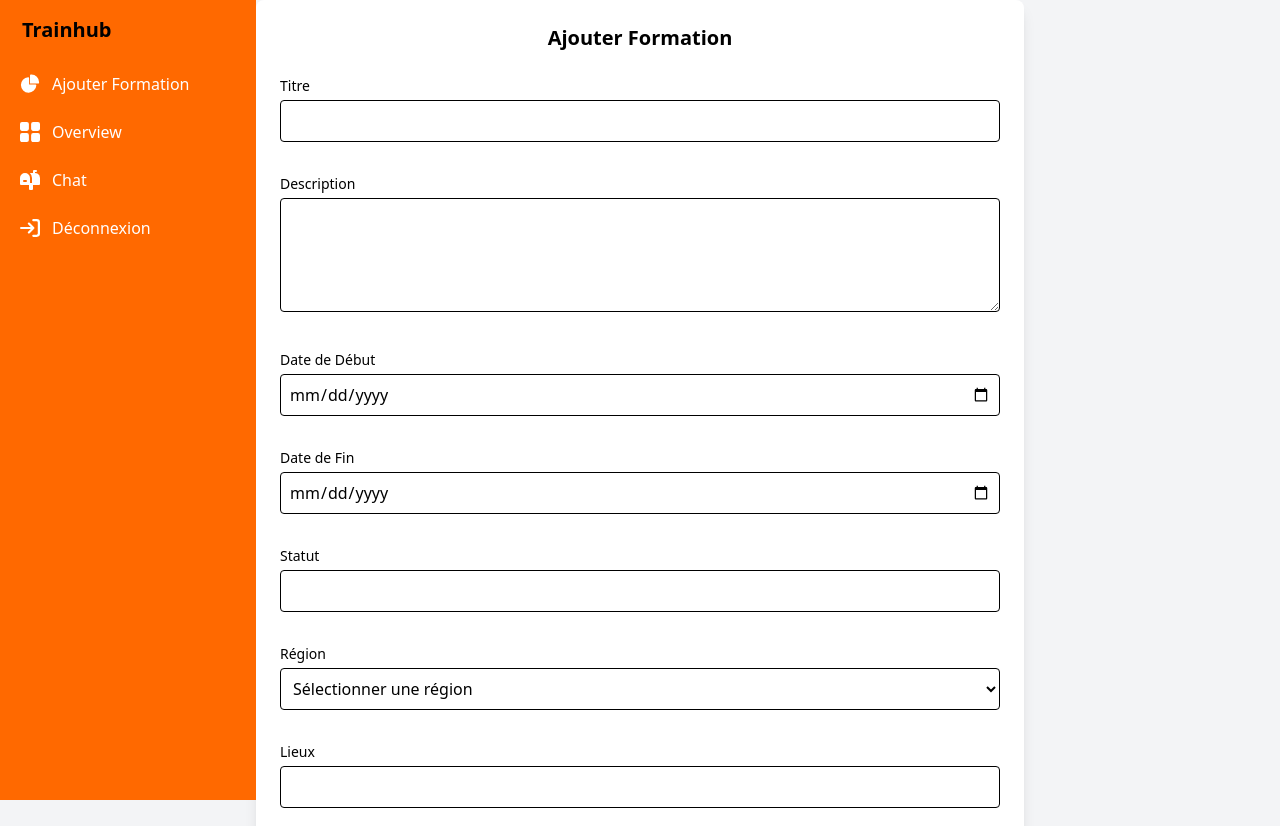
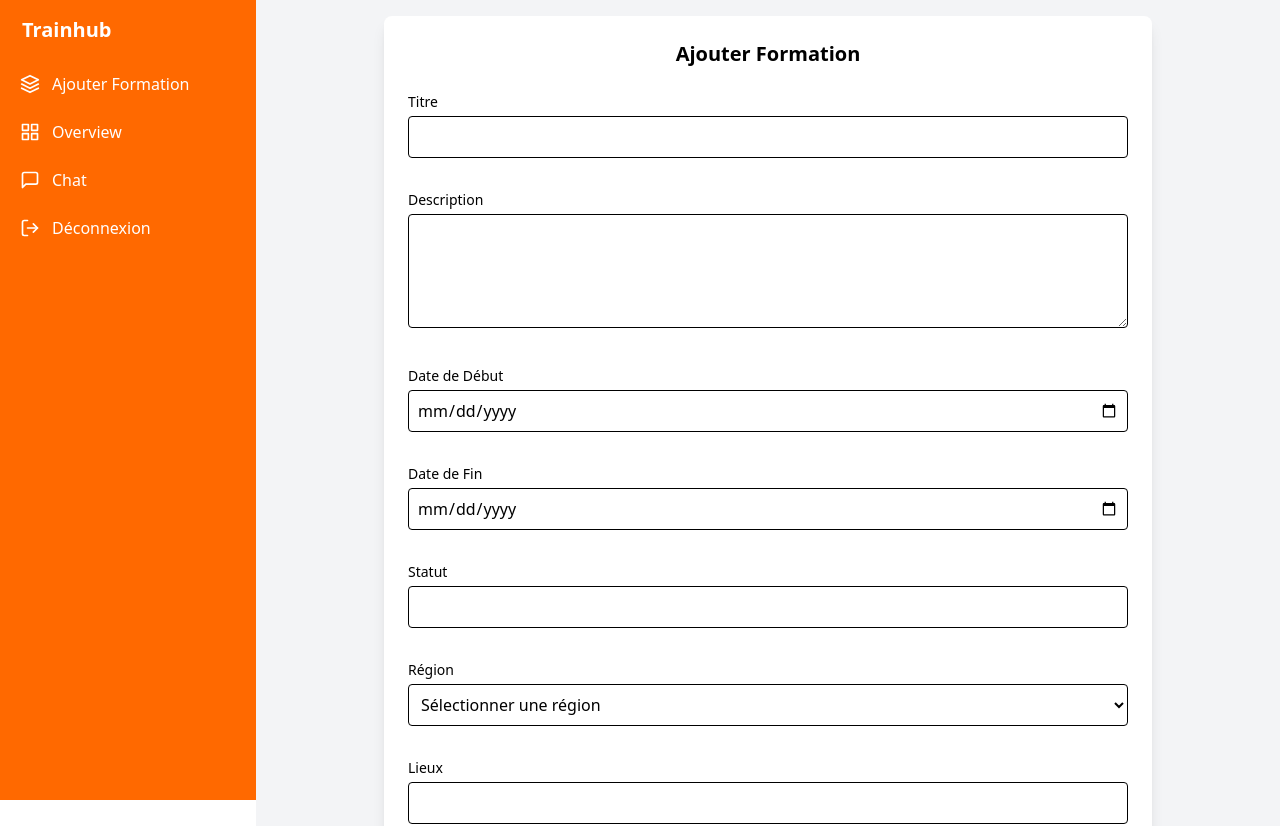
Before and after one commit to KarimKribi02/ofppt-trainhub, a React (Vite) app in the folder frontend/: page /formations in a window 1280 px wide. Shown: the top 826 px of the page. Built offline with nearby package versions, Linux system fonts and the light colour scheme.

Commit message:
modife CDC Page

```diff
--- a/frontend/package.json
+++ b/frontend/package.json
@@ -13,6 +13,7 @@
     "@heroicons/react": "^2.2.0",
     "@material-tailwind/react": "^2.1.10",
     "@tailwindcss/vite": "^4.0.9",
+    "axios": "^1.8.1",
     "react": "^19.0.0",
     "react-dom": "^19.0.0",
     "react-icons": "^5.5.0",
--- a/frontend/src/Admin/CDC/CdcPage.jsx
+++ b/frontend/src/Admin/CDC/CdcPage.jsx
@@ -5,7 +5,9 @@ function CdcPage() {
   return (
     <>
       <SideBar />
+
       <FormationForm />
+
     </>
   )
 }
--- a/frontend/src/Admin/CDC/FormationForm.jsx
+++ b/frontend/src/Admin/CDC/FormationForm.jsx
@@ -1,4 +1,5 @@
 import React, { useState } from 'react';
+import axios from 'axios'
 
 const FormationForm = () => {
   const [formData, setFormData] = useState({
@@ -29,22 +30,30 @@ const FormationForm = () => {
       [name]: files[0]
     });
   };
-  const handleSubmit = (e) => {
+  const handleSubmit = async (e) => {
     e.preventDefault();
-    console.log('Form data submitted:', formData);
-    // FormData pour envoyer des fichiers
-    axios.post('http://127.0.0.1:8000/api/formations', formData)
-      .then(response => {
-        console.log('Formation ajoutée:', response.data);
-        // Réinitialiser le formulaire après ajout
-      })
-      .catch(error => {
-        console.error('Erreur lors de l\'ajout de la formation:', error);
-      });
+      const res = await axios.post('http://127.0.0.1:8000/api/formations', formData);
+
+      if (res.data.status === 200) {
+        console.log('Formation ajoutée:', res.data.message);
+        setFormData({
+          titre: '',
+          description: '',
+          dateDebut: '',
+          dateFin: '',
+          statut: '',
+          region: '',
+          lieux: '',
+          document: null,
+          image: null
+        });
+      }
+
   };
 
   return (
-    <div className="flex justify-center items-center min-h-screen bg-gray-100">
+
+    <div className="flex justify-center items-center min-h-screen bg-gray-100 p-4 sm:ml-64">
       <div className="max-w-3xl w-full bg-white shadow-lg p-6 rounded-lg">
         <h2 className="text-xl font-semibold mb-6 text-center">Ajouter Formation</h2>
 
--- a/frontend/src/Admin/SlideBar/SideBar.jsx
+++ b/frontend/src/Admin/SlideBar/SideBar.jsx
@@ -1,63 +1,99 @@
-import React from 'react'
-
+import React, { useState } from "react";
+import { FiGrid, FiLayers, FiMessageSquare, FiLogOut } from "react-icons/fi"; // Import des icônes
 
 function SideBar() {
+  const [isOpen, setIsOpen] = useState(false);
+
+  // Fonction pour fermer le menu en cliquant en dehors
+  const handleClickOutside = (event) => {
+    if (isOpen && event.target.id === "sidebar-overlay") {
+      setIsOpen(false);
+    }
+  };
+
   return (
     <div>
-    <button data-drawer-target="logo-sidebar" data-drawer-toggle="logo-sidebar" aria-controls="logo-sidebar" type="button" className="inline-flex items-center p-2 mt-2 ms-3 text-sm text-gray-500 rounded-lg sm:hidden hover:bg-gray-100 focus:outline-none focus:ring-2 focus:ring-gray-200 dark:text-gray-400 dark:hover:bg-gray-700 dark:focus:ring-gray-600">
+      {/* Bouton de Toggle */}
+      <button
+        onClick={() => setIsOpen(!isOpen)}
+        type="button"
+        className="inline-flex items-center p-2 mt-2 ms-3 text-sm bg-orange-500 rounded-lg sm:hidden hover:bg-gray-100 focus:outline-none focus:ring-2 focus:ring-gray-200 dark:text-gray-50 dark:hover:bg-gray-700 dark:focus:ring-gray-600"
+      >
         <span className="sr-only">Open sidebar</span>
-       <svg className="w-6 h-6" aria-hidden="true" fill="currentColor" viewBox="0 0 20 20" xmlns="http://www.w3.org/2000/svg">
-       <path clip-rule="evenodd" fill-rule="evenodd" d="M2 4.75A.75.75 0 012.75 4h14.5a.75.75 0 010 1.5H2.75A.75.75 0 012 4.75zm0 10.5a.75.75 0 01.75-.75h7.5a.75.75 0 010 1.5h-7.5a.75.75 0 01-.75-.75zM2 10a.75.75 0 01.75-.75h14.5a.75.75 0 010 1.5H2.75A.75.75 0 012 10z"></path>
+        <svg className="w-6 h-6" aria-hidden="true" fill="currentColor" viewBox="0 0 20 20">
+          <path
+            clipRule="evenodd"
+            fillRule="evenodd"
+            d="M2 4.75A.75.75 0 012.75 4h14.5a.75.75 0 010 1.5H2.75A.75.75 0 012 4.75zm0 10.5a.75.75 0 01.75-.75h7.5a.75.75 0 010 1.5h-7.5a.75.75 0 01-.75-.75zM2 10a.75.75 0 01.75-.75h14.5a.75.75 0 010 1.5H2.75A.75.75 0 012 10z"
+          ></path>
         </svg>
       </button>
 
-    <aside id="logo-sidebar" className="fixed top-0 left-0 z-40 w-64 h-screen transition-transform -translate-x-full sm:translate-x-0" aria-label="Sidebar">
-       <div className="h-full px-3 py-4 overflow-y-auto bg-orange-500">
-          <a href="https://flowbite.com/" className="flex items-center ps-2.5 mb-5">
-             <span className="self-center text-xl font-semibold whitespace-nowrap dark:text-white">Trainhub</span>
+      {/* Overlay transparent qui ferme le menu quand on clique dessus */}
+      {isOpen && (
+        <div
+          id="sidebar-overlay"
+          className="fixed inset-0 bg-amber-5 bg-opacity-2 backdrop-blur-sm z-30 sm:hidden"
+          onClick={handleClickOutside}
+        ></div>
+      )}
+
+      {/* Sidebar Responsive */}
+      <aside
+        className={`fixed top-0 left-0 z-40 w-64 h-screen transition-transform ${
+          isOpen ? "translate-x-0" : "-translate-x-full"
+        } sm:translate-x-0 bg-orange-500`}
+        aria-label="Sidebar"
+      >
+        <div className="h-full px-3 py-4 overflow-y-auto">
+          {/* Logo */}
+          <a href="#" className="flex items-center ps-2.5 mb-5">
+            <span className="self-center text-xl font-semibold whitespace-nowrap text-white">Trainhub</span>
           </a>
+
+          {/* Menu Items */}
           <ul className="space-y-2 font-medium">
             <li>
-                <a href="#" className="flex items-center p-2 text-white rounded-lg dark:text-white hover:bg-gray-100 dark:hover:bg-gray-700 group">
-                   <svg className="shrink-0 w-5 h-5 text-white transition duration-75 group-hover:text-gray-900 dark:group-hover:text-white" aria-hidden="true" xmlns="http://www.w3.org/2000/svg" fill="currentColor" viewBox="0 0 22 21">
-                      <path d="M16.975 11H10V4.025a1 1 0 0 0-1.066-.998 8.5 8.5 0 1 0 9.039 9.039.999.999 0 0 0-1-1.066h.002Z"/>
-                      <path d="M12.5 0c-.157 0-.311.01-.565.027A1 1 0 0 0 11 1.02V10h8.975a1 1 0 0 0 1-.935c.013-.188.028-.374.028-.565A8.51 8.51 0 0 0 12.5 0Z"/>
-                   </svg>
+              <a
+                href="#"
+                className="flex items-center p-2 text-white rounded-lg hover:bg-gray-100 dark:hover:bg-gray-700 group"
+              >
+                <FiLayers className="w-5 h-5 text-white group-hover:text-gray-900 dark:group-hover:text-white" />
                 <span className="ms-3">Ajouter Formation</span>
               </a>
             </li>
             <li>
-                <a href="#" className="flex items-center p-2 text-white rounded-lg dark:text-white hover:bg-gray-100 dark:hover:bg-gray-700 group">
-                   <svg className="shrink-0 w-5 h-5 text-white transition duration-75 group-hover:text-gray-900 dark:group-hover:text-white" aria-hidden="true" xmlns="http://www.w3.org/2000/svg" fill="currentColor" viewBox="0 0 18 18">
-                      <path d="M6.143 0H1.857A1.857 1.857 0 0 0 0 1.857v4.286C0 7.169.831 8 1.857 8h4.286A1.857 1.857 0 0 0 8 6.143V1.857A1.857 1.857 0 0 0 6.143 0Zm10 0h-4.286A1.857 1.857 0 0 0 10 1.857v4.286C10 7.169 10.831 8 11.857 8h4.286A1.857 1.857 0 0 0 18 6.143V1.857A1.857 1.857 0 0 0 16.143 0Zm-10 10H1.857A1.857 1.857 0 0 0 0 11.857v4.286C0 17.169.831 18 1.857 18h4.286A1.857 1.857 0 0 0 8 16.143v-4.286A1.857 1.857 0 0 0 6.143 10Zm10 0h-4.286A1.857 1.857 0 0 0 10 11.857v4.286c0 1.026.831 1.857 1.857 1.857h4.286A1.857 1.857 0 0 0 18 16.143v-4.286A1.857 1.857 0 0 0 16.143 10Z"/>
-                   </svg>
-                   <span className="flex-1 ms-3 whitespace-nowrap">Overview</span>
+              <a
+                href="#"
+                className="flex items-center p-2 text-white rounded-lg hover:bg-gray-100 dark:hover:bg-gray-700 group"
+              >
+                <FiGrid className="w-5 h-5 text-white group-hover:text-gray-900 dark:group-hover:text-white" />
+                <span className="ms-3">Overview</span>
               </a>
             </li>
             <li>
-                <a href="#" className="flex items-center p-2 text-white rounded-lg dark:text-white hover:bg-gray-100 dark:hover:bg-gray-700 group">
-                   <svg className="shrink-0 w-5 h-5 text-white transition duration-75 group-hover:text-gray-900 dark:group-hover:text-white" aria-hidden="true" xmlns="http://www.w3.org/2000/svg" fill="currentColor" viewBox="0 0 20 20">
-                      <path d="m17.418 3.623-.018-.008a6.713 6.713 0 0 0-2.4-.569V2h1a1 1 0 1 0 0-2h-2a1 1 0 0 0-1 1v2H9.89A6.977 6.977 0 0 1 12 8v5h-2V8A5 5 0 1 0 0 8v6a1 1 0 0 0 1 1h8v4a1 1 0 0 0 1 1h2a1 1 0 0 0 1-1v-4h6a1 1 0 0 0 1-1V8a5 5 0 0 0-2.582-4.377ZM6 12H4a1 1 0 0 1 0-2h2a1 1 0 0 1 0 2Z"/>
-                   </svg>
-                   <span className="flex-1 ms-3 whitespace-nowrap">Chat</span>
+              <a
+                href="#"
+                className="flex items-center p-2 text-white rounded-lg hover:bg-gray-100 dark:hover:bg-gray-700 group"
+              >
+                <FiMessageSquare className="w-5 h-5 text-white group-hover:text-gray-900 dark:group-hover:text-white" />
+                <span className="ms-3">Chat</span>
               </a>
             </li>
             <li>
-                <a href="#" className="flex items-center p-2 text-white rounded-lg dark:text-white hover:bg-gray-100 dark:hover:bg-gray-700 group">
-                   <svg className="shrink-0 w-5 h-5 text-white transition duration-75 group-hover:text-gray-900 dark:group-hover:text-white" aria-hidden="true" xmlns="http://www.w3.org/2000/svg" fill="none" viewBox="0 0 18 16">
-                      <path stroke="currentColor" stroke-linecap="round" stroke-linejoin="round" stroke-width="2" d="M1 8h11m0 0L8 4m4 4-4 4m4-11h3a2 2 0 0 1 2 2v10a2 2 0 0 1-2 2h-3"/>
-                   </svg>
-                   <span className="flex-1 ms-3 whitespace-nowrap">Déconnexion</span>
+              <a
+                href="#"
+                className="flex items-center p-2 text-white rounded-lg hover:bg-gray-100 dark:hover:bg-gray-700 group"
+              >
+                <FiLogOut className="w-5 h-5 text-white group-hover:text-gray-900 dark:group-hover:text-white" />
+                <span className="ms-3">Déconnexion</span>
               </a>
             </li>
           </ul>
         </div>
       </aside>
-
-
-
     </div>
-  )
+  );
 }
 
-export default SideBar
+export default SideBar;
```
Also changed, not shown: 1 other file (tests, documents, lock files or other folders). Lines whose indentation alone changed are shown as unchanged.
